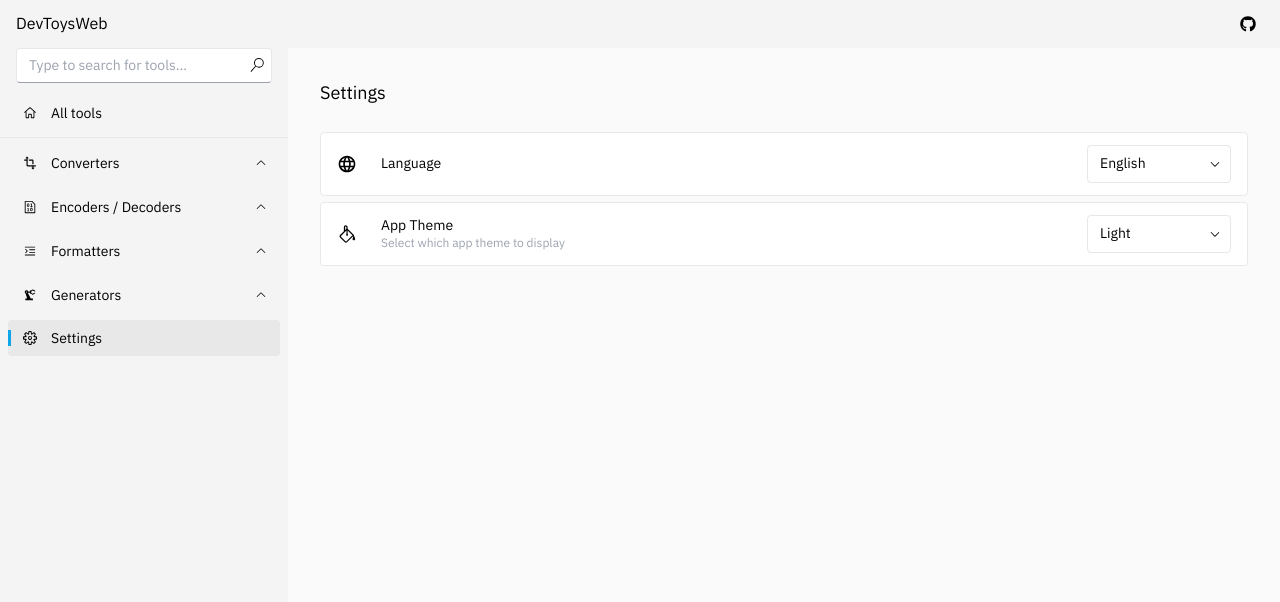
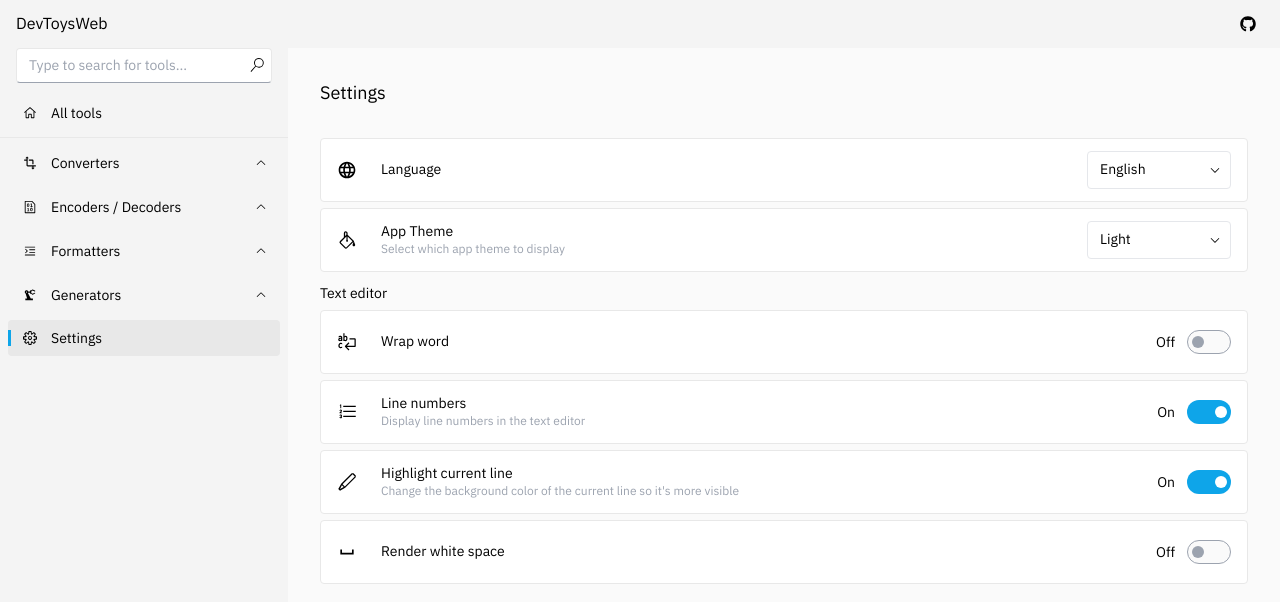
Before and after one commit to morinokami/DevToysWeb, a Next.js app: page /settings in a window 1280 px wide. Shown: the top 602 px of the page. Built offline with nearby package versions, Linux system fonts and the light colour scheme.

Commit message:
Save editor configurations to localStorage

```diff
--- a/components/section/SectionConfiguration.tsx
+++ b/components/section/SectionConfiguration.tsx
@@ -5,7 +5,7 @@ import SectionContainer from "./SectionContainer";
 import SectionHeader from "./SectionHeader";
 
 interface SectionConfigurationProps {
-  title: string;
+  title?: string;
 }
 
 const SectionConfiguration: React.FC<SectionConfigurationProps> = ({
@@ -14,7 +14,7 @@ const SectionConfiguration: React.FC<SectionConfigurationProps> = ({
 }) => {
   return (
     <SectionContainer>
-      <SectionHeader title={title} />
+      {title ? <SectionHeader title={title} /> : null}
       {React.Children.map(children, (child) => {
         return (
           <>
--- a/data/icon.tsx
+++ b/data/icon.tsx
@@ -23,10 +23,12 @@ import {
   VscCode,
   VscCopy,
   VscDatabase,
+  VscEdit,
   VscFile,
   VscFileBinary,
   VscHome,
   VscJson,
+  VscListOrdered,
   VscNewFile,
   VscNote,
   VscPaintcan,
@@ -35,6 +37,7 @@ import {
   VscSettingsGear,
   VscSymbolNumeric,
   VscTextSize,
+  VscWordWrap,
 } from "react-icons/vsc";
 
 const ICON_SIZE_SMALL = "14";
@@ -68,6 +71,9 @@ export const IconVersion = generateIconMedium(VscSettings);
 export const IconType = generateIconMedium(VscNote);
 export const IconI18n = generateIconMedium(MdLanguage);
 export const IconTheme = generateIconMedium(VscPaintcan);
+export const IconWrap = generateIconMedium(VscWordWrap);
+export const IconLineNumber = generateIconMedium(VscListOrdered);
+export const IconHightlight = generateIconMedium(VscEdit);
 
 // Sidebar Icons
 
--- a/data/locales/en/messages.ts
+++ b/data/locales/en/messages.ts
@@ -144,6 +144,14 @@ export const t = {
       { name: "Light", value: optionValues.settings.theme.light },
       { name: "Dark", value: optionValues.settings.theme.dark },
     ],
+    textEditorTitle: "Text editor",
+    wrapWordTitle: "Wrap word",
+    lineNumbersTitle: "Line numbers",
+    lineNumbersDesc: "Display line numbers in the text editor",
+    highlightCurrentLineTitle: "Highlight current line",
+    highlightCurrentLineDesc:
+      "Change the background color of the current line so it's more visible",
+    renderWhiteSpaceTitle: "Render white space",
   },
   sql: {
     title: "SQL Formatter",
--- a/data/locales/ja/messages.ts
+++ b/data/locales/ja/messages.ts
@@ -143,6 +143,14 @@ export const t = {
       { name: "ライト", value: optionValues.settings.theme.light },
       { name: "ダーク", value: optionValues.settings.theme.dark },
     ],
+    textEditorTitle: "Text editor",
+    wrapWordTitle: "Wrap word",
+    lineNumbersTitle: "Line numbers",
+    lineNumbersDesc: "Display line numbers in the text editor",
+    highlightCurrentLineTitle: "Highlight current line",
+    highlightCurrentLineDesc:
+      "Change the background color of the current line so it's more visible",
+    renderWhiteSpaceTitle: "Render white space",
   },
   sql: {
     title: "SQL フォーマッタ",
--- /dev/null
+++ b/hooks/useLocalStorage.ts
@@ -0,0 +1,24 @@
+import { Dispatch, useEffect, useState } from "react";
+
+export const useLocalStorage = <T>(
+  key: string,
+  initialValue: T
+): [T, Dispatch<T>] => {
+  const [state, setState] = useState<T>(() => {
+    const localStorageValue = window.localStorage.getItem(key);
+    if (localStorageValue) {
+      try {
+        return JSON.parse(localStorageValue);
+      } catch {
+        window.localStorage.removeItem(key);
+      }
+    }
+    return initialValue;
+  });
+
+  useEffect(() => {
+    window.localStorage.setItem(key, JSON.stringify(state));
+  }, [key, state]);
+
+  return [state, setState];
+};
--- a/pages/settings.tsx
+++ b/pages/settings.tsx
@@ -2,11 +2,19 @@ import { NextPage } from "next";
 import { useRouter } from "next/router";
 import { useTheme } from "next-themes";
 
-import { Select } from "../components/io";
-import { Configuration, SectionMain } from "../components/section";
-import { VSpacerS } from "../components/Spacer";
-import { IconI18n, IconTheme } from "../data/icon";
+import { Select, Toggle } from "../components/io";
+import { Configuration, SectionConfiguration } from "../components/section";
+import { VSpacerM } from "../components/Spacer";
+import {
+  IconHightlight,
+  IconI18n,
+  IconIndentation,
+  IconLineNumber,
+  IconTheme,
+  IconWrap,
+} from "../data/icon";
 import { useLocale } from "../hooks/useLocale";
+import { useLocalStorage } from "../hooks/useLocalStorage";
 import MainLayout from "../layouts/MainLayout";
 
 const languageOptions = [
@@ -23,9 +31,17 @@ const Settings: NextPage = () => {
   const language = languageOptions.find((l) => l.value === locale);
   const currentTheme = themeOptions.find((t) => t.value === theme);
 
+  const [wrapWord, setWrapWord] = useLocalStorage("wrapWord", false);
+  const [lineNumber, setLineNumber] = useLocalStorage("lineNumber", true);
+  const [highlight, setHighlight] = useLocalStorage("highlight", true);
+  const [renderWhiteSpace, setRenderWhiteSpace] = useLocalStorage(
+    "renderWhiteSpace",
+    false
+  );
+
   return (
     <MainLayout title={t.settings.title}>
-      <SectionMain>
+      <SectionConfiguration>
         <Configuration icon={IconI18n} title={t.settings.languageTitle}>
           <div className="w-36">
             {language && (
@@ -39,9 +55,6 @@ const Settings: NextPage = () => {
             )}
           </div>
         </Configuration>
-      </SectionMain>
-      <VSpacerS />
-      <SectionMain>
         <Configuration
           icon={IconTheme}
           title={t.settings.themeTitle}
@@ -57,7 +70,50 @@ const Settings: NextPage = () => {
             />
           </div>
         </Configuration>
-      </SectionMain>
+      </SectionConfiguration>
+
+      <VSpacerM />
+      <SectionConfiguration title={t.settings.textEditorTitle}>
+        <Configuration icon={IconWrap} title={t.settings.wrapWordTitle}>
+          <Toggle
+            on={wrapWord}
+            onChange={setWrapWord}
+            desc={t.settings.wrapWordTitle}
+          />
+        </Configuration>
+        <Configuration
+          icon={IconLineNumber}
+          title={t.settings.lineNumbersTitle}
+          desc={t.settings.lineNumbersDesc}
+        >
+          <Toggle
+            on={lineNumber}
+            onChange={setLineNumber}
+            desc={t.settings.lineNumbersDesc}
+          />
+        </Configuration>
+        <Configuration
+          icon={IconHightlight}
+          title={t.settings.highlightCurrentLineTitle}
+          desc={t.settings.highlightCurrentLineDesc}
+        >
+          <Toggle
+            on={highlight}
+            onChange={setHighlight}
+            desc={t.settings.highlightCurrentLineDesc}
+          />
+        </Configuration>
+        <Configuration
+          icon={IconIndentation}
+          title={t.settings.renderWhiteSpaceTitle}
+        >
+          <Toggle
+            on={renderWhiteSpace}
+            onChange={setRenderWhiteSpace}
+            desc={t.settings.renderWhiteSpaceTitle}
+          />
+        </Configuration>
+      </SectionConfiguration>
     </MainLayout>
   );
 };
```
